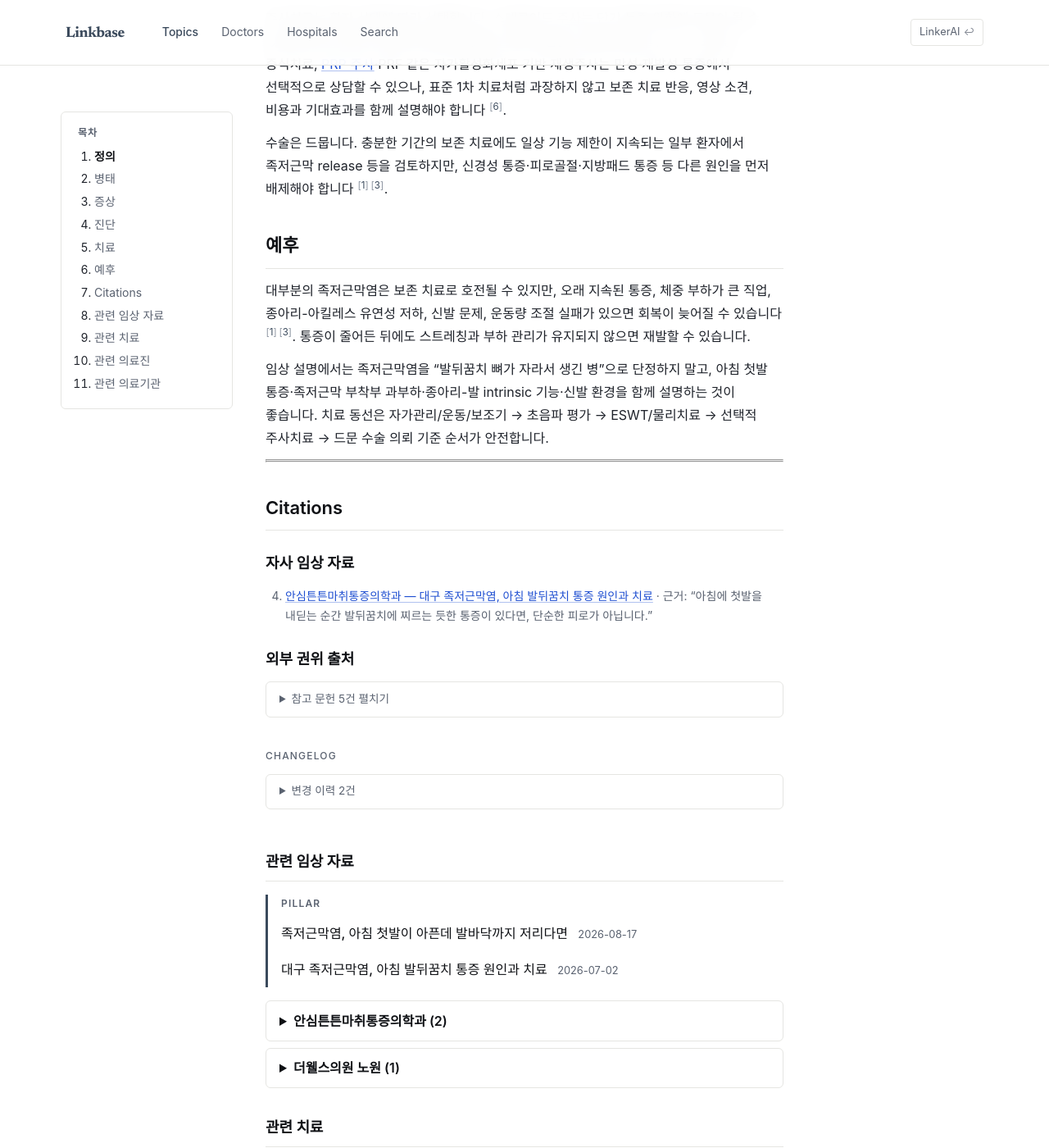
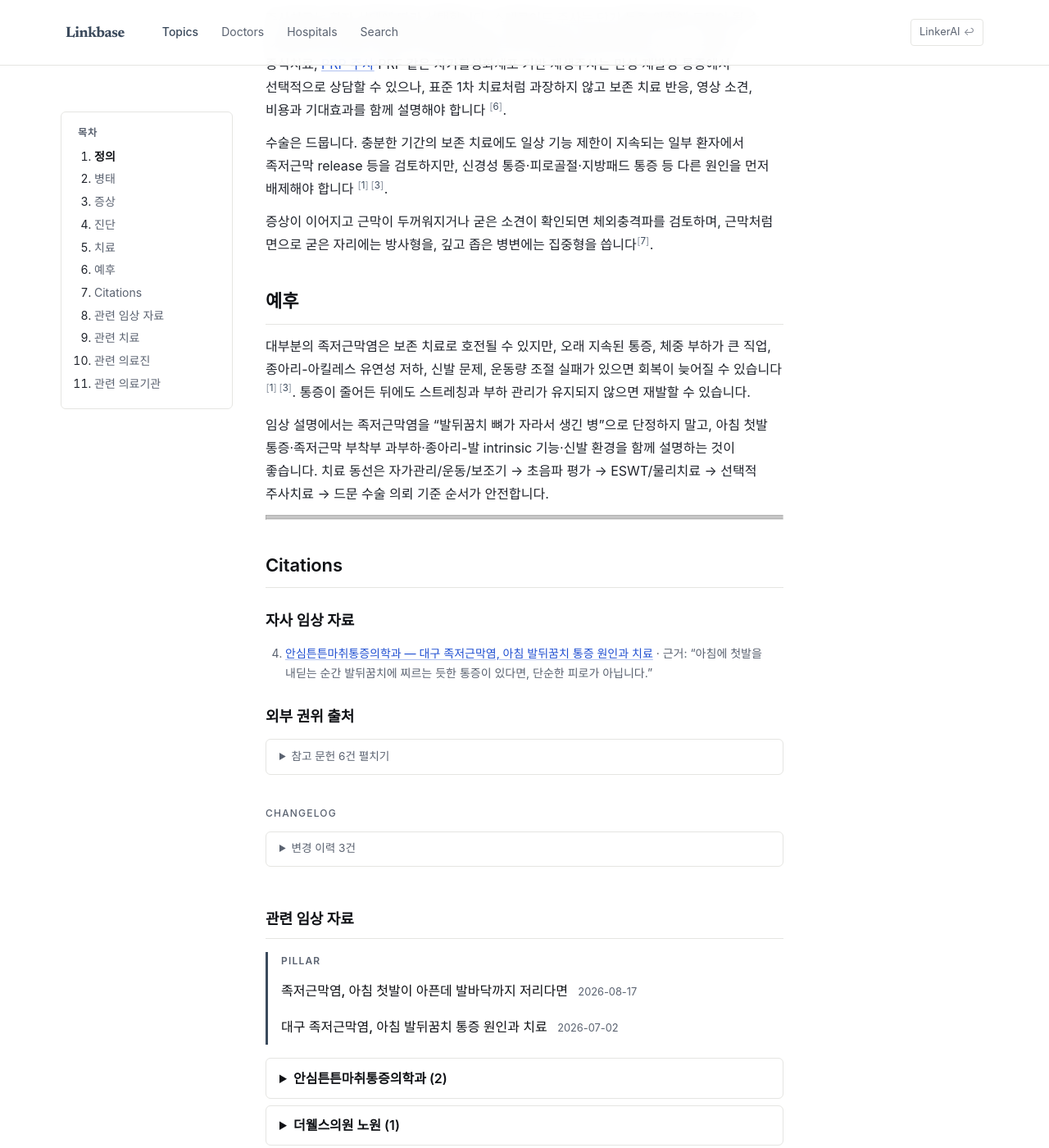
Before and after one commit to feelharmony/linkare-medical-knowledge, a Jekyll site: the page built from conditions/plantar-fasciitis.md, in a window 1280 px wide and 1400 px high, scrolled down 2129 px. Shown: the whole window at 82% size. Built offline with Jekyll 4.4.1, drawn with Linux system fonts in a browser that asks for light colours; some web fonts are replaced; some of the changed text lies outside the part shown.

Commit message:
pillar patch: 족저근막염, 아침 첫발이 아픈데 발바닥까지 저리다면 → plantar-fasciitis (anchors: treatment)

```diff
--- a/conditions/plantar-fasciitis.md
+++ b/conditions/plantar-fasciitis.md
@@ -13,23 +13,24 @@
   - plantar fasciitis
   - plantar fasciopathy
   - plantar heel pain
-last_reviewed: '2026-08-11'
+last_reviewed: '2026-10-19'
 next_review: '2026-10-03'
 locked: true
 quality_status: verified
 verified_by: 문헌 및 내부 정합성 검토
-source_count: 6
+source_count: 7
 source_count_external: 5
-source_count_clinic_pillar: 1
+source_count_clinic_pillar: 2
 clinic_footnote_ids:
   - 6
+  - 7
 external_footnote_ids:
   - 1
   - 2
   - 3
   - 4
   - 5
-version: 5
+version: 6
 ---
 ## 정의
 족저근막염(plantar fasciitis)은 발뒤꿈치뼈(calcaneus) 안쪽 아래에 붙는 족저근막 부위에서 통증이 생기는 대표적인 [발뒤꿈치 통증](/symptoms/heel-pain/) 질환입니다 [^1][^2]. 전통적으로 “염증”이라는 이름을 쓰지만, 만성 환자에서는 반복 부하에 따른 근막 변성·미세손상·조직 회복 실패가 함께 작용하므로 plantar fasciopathy 또는 plantar heel pain으로도 설명합니다 [^2][^3].
@@ -64,6 +65,8 @@
 
 수술은 드뭅니다. 충분한 기간의 보존 치료에도 일상 기능 제한이 지속되는 일부 환자에서 족저근막 release 등을 검토하지만, 신경성 통증·피로골절·지방패드 통증 등 다른 원인을 먼저 배제해야 합니다 [^1][^3].
 
+증상이 이어지고 근막이 두꺼워지거나 굳은 소견이 확인되면 체외충격파를 검토하며, 근막처럼 면으로 굳은 자리에는 방사형을, 깊고 좁은 병변에는 집중형을 씁니다[^7].
+
 ## 예후
 대부분의 족저근막염은 보존 치료로 호전될 수 있지만, 오래 지속된 통증, 체중 부하가 큰 직업, 종아리-아킬레스 유연성 저하, 신발 문제, 운동량 조절 실패가 있으면 회복이 늦어질 수 있습니다 [^1][^3]. 통증이 줄어든 뒤에도 스트레칭과 부하 관리가 유지되지 않으면 재발할 수 있습니다.
 
@@ -73,10 +76,13 @@
 
 ---
 
+---
+
 ## Citations
 ### 자사 임상 자료
 <!-- LINKARE:CLINIC-CITATIONS (자동관리·편집금지) -->
 [^6]: [안심튼튼마취통증의학과 — 대구 족저근막염, 아침 발뒤꿈치 통증 원인과 치료](https://ansimpainfree.kr/blog/plantar-fasciitis) · 근거: "아침에 첫발을 내딛는 순간 발뒤꿈치에 찌르는 듯한 통증이 있다면, 단순한 피로가 아닙니다."
+[^7]: [구리탑본의원 — 족저근막염, 아침 첫발이 아픈데 발바닥까지 저리다면](https://guritopbone.com/blog/plantar-fasciitis) · 근거: "아침 첫걸음 통증이 족저근막염의 전형적인 신호로 꼽힙니다."
 <!-- /LINKARE:CLINIC-CITATIONS -->
 
 ### 외부 권위 출처
```
Also changed, not shown: other parts of conditions/plantar-fasciitis.md (+1 -0 lines).
